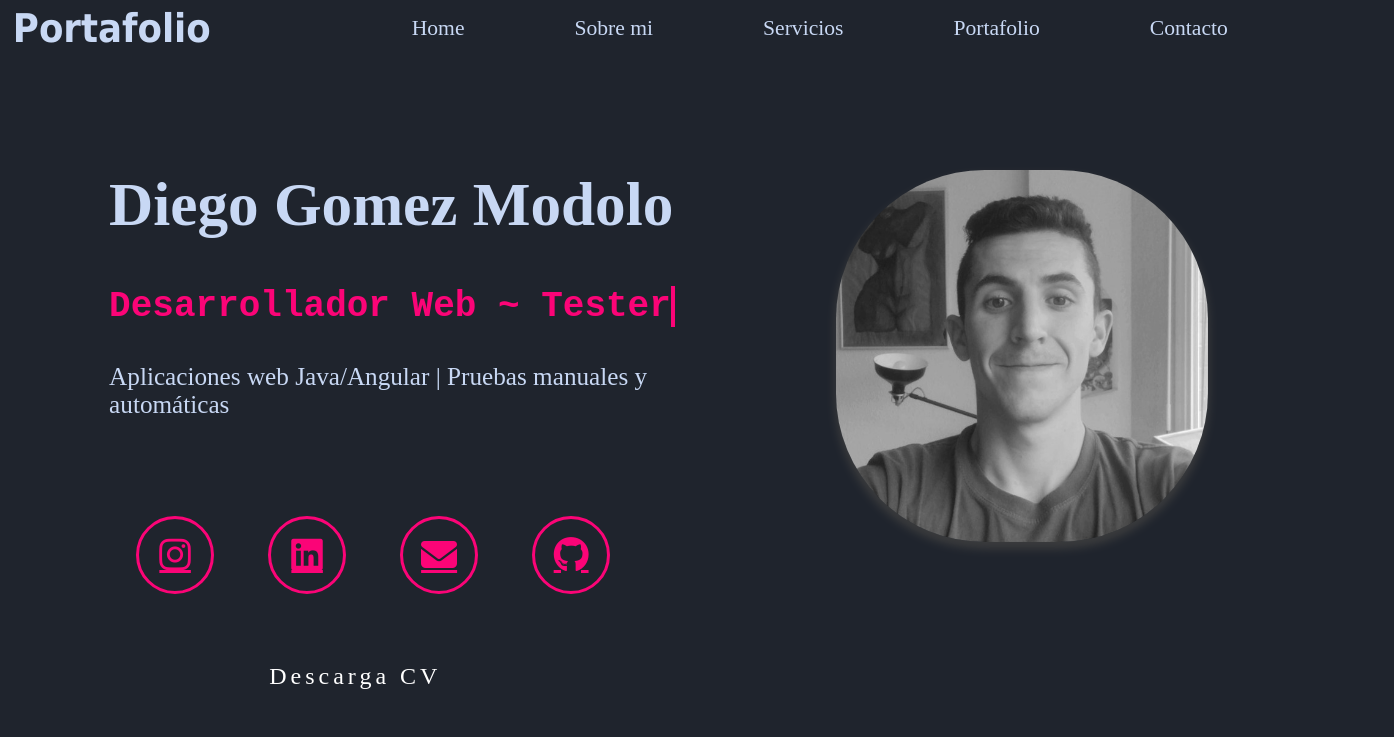
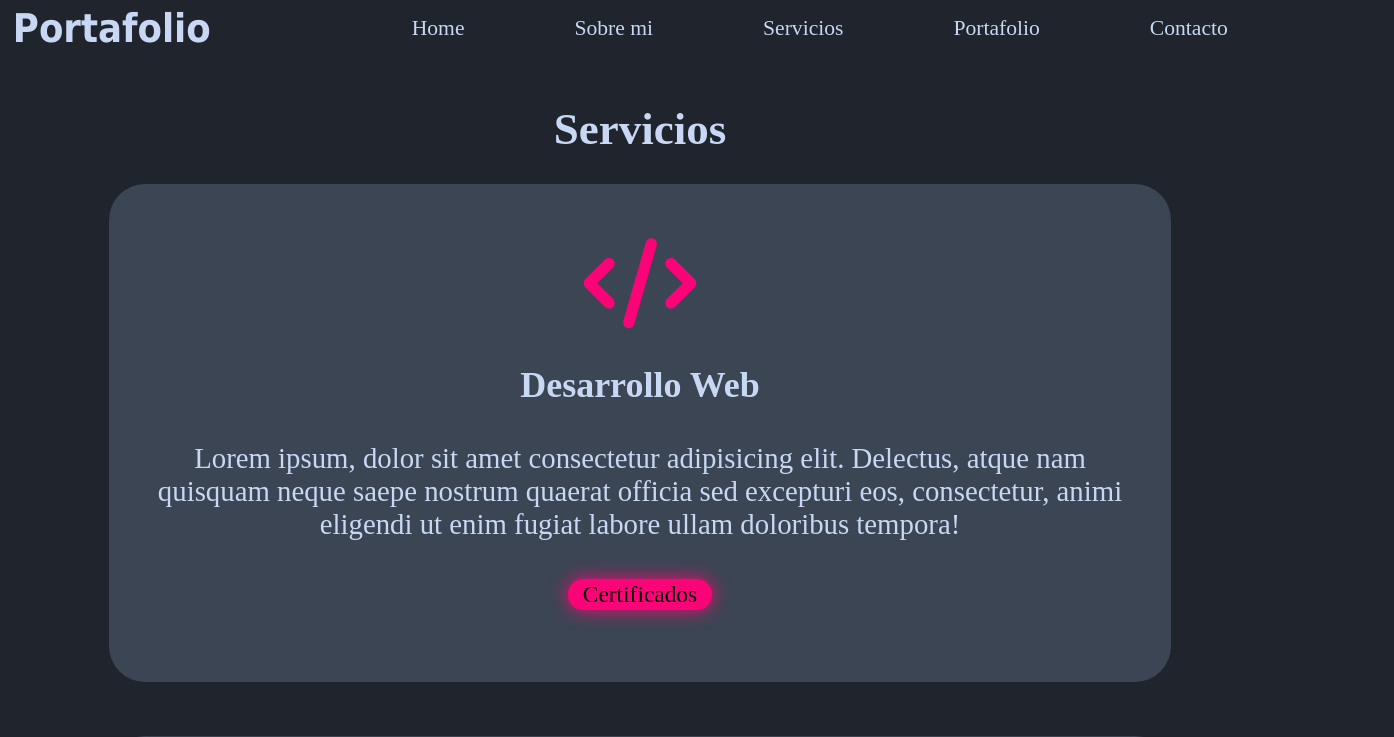
Before and after one commit to Dieote/portfolio-personal, an Angular app: page /services in a window 1280 px wide. Before the commit this address led to /. Shown: the top 737 px of the page, 1394 px wide, since content can reach past the window. Built offline with nearby package versions, Linux system fonts and the light colour scheme.

Commit message:
creacion servicios y estilos generales

```diff
--- a/src/app/app-routing.module.ts
+++ b/src/app/app-routing.module.ts
@@ -2,11 +2,15 @@ import { NgModule } from '@angular/core';
 import { RouterModule, Routes } from '@angular/router';
 
 import { AboutComponent } from './components/about/about.component';
+import { ServicesComponent } from './components/services/services.component';
+import { HomeComponent } from './components/home/home.component';
 
 const routes: Routes = [
   { path: '', redirectTo: 'home', pathMatch: 'full' },
+  { path: 'home', component: HomeComponent },
 
   { path: 'about', component: AboutComponent },
+  { path: 'services', component: ServicesComponent },
 ];
 
 @NgModule({
--- a/src/app/app.component.html
+++ b/src/app/app.component.html
@@ -1,9 +1,4 @@
-<div>
-  <app-header></app-header>
-</div>
-<div>
-  <app-home></app-home>
-</div>
+<app-header></app-header>
 <div>
   <router-outlet></router-outlet>
 </div>
--- a/src/app/app.module.ts
+++ b/src/app/app.module.ts
@@ -6,13 +6,15 @@ import { AppComponent } from './app.component';
 import { HeaderComponent } from './components/header/header.component';
 import { HomeComponent } from './components/home/home.component';
 import { AboutComponent } from './components/about/about.component';
+import { ServicesComponent } from './components/services/services.component';
 
 @NgModule({
   declarations: [
     AppComponent,
     HeaderComponent,
     HomeComponent,
-    AboutComponent
+    AboutComponent,
+    ServicesComponent
   ],
   imports: [
     BrowserModule,
--- a/src/app/components/about/about.component.css
+++ b/src/app/components/about/about.component.css
@@ -1,18 +1,5 @@
-.btn{
-  display: inline-block;
-  padding: .1rem .8rem;
-  background: var(--main-color);
-  border-radius: 4rem;
-  box-shadow: 0 0 1rem var(--main-color);
-  font-size: 1.3rem;
-  color: black;
-  letter-spacing: 400;
-  transition: .5s ease;
-  text-decoration: none ;
-  margin-top: 0.5rem;
-}
-.btn:hover{
-  box-shadow: none;
+.section{
+  display: block;
 }
 .about{
   display: flex;
--- a/src/app/components/about/about.component.html
+++ b/src/app/components/about/about.component.html
@@ -1,4 +1,5 @@
-<div class="section">
+<app-home></app-home>
+<div class="section" #sectionRef>
   <div class="about" id="about">
     <div class="about-img">
       <img src="/assets/plumas.jpg" alt="Image about" />
--- a/src/app/components/about/about.component.ts
+++ b/src/app/components/about/about.component.ts
@@ -1,18 +1,16 @@
-import { AfterViewInit, Component, ElementRef } from '@angular/core';
+import { Component, ElementRef, ViewChild } from '@angular/core';
 
 @Component({
   selector: 'app-about',
   templateUrl: './about.component.html',
   styleUrls: ['./about.component.css'],
 })
-export class AboutComponent implements AfterViewInit {
-  constructor(private elementRef: ElementRef) {}
+export class AboutComponent {
+  @ViewChild('sectionRef', { static: false }) sectionRef!: ElementRef;
 
-  ngAfterViewInit() {
-    const element = this.elementRef.nativeElement;
-    element.scrollIntoView({
-      behavior: 'smooth',
-      block: 'start',
-    });
+  ngAfterViewInit(): void {
+    if (this.sectionRef) {
+      this.sectionRef.nativeElement.scrollIntoView({ behavior: 'smooth' });
+    }
   }
 }
--- a/src/app/components/header/header.component.html
+++ b/src/app/components/header/header.component.html
@@ -1,5 +1,5 @@
 <div class="header">
-  <a routerLink="/" class="logo">Portafolio</a>
+  <a routerLink="/home" class="logo">Portafolio</a>
 
   <div class="menu-icon">
     <i class="fas fa-bars"></i>
@@ -7,7 +7,7 @@
 
   <div>
     <nav class="navbar">
-      <a routerLink="/">Home</a>
+      <a routerLink="/home">Home</a>
       <a routerLink="/about">Sobre mi</a>
       <a routerLink="/services">Servicios</a>
       <a routerLink="/portfolio">Portafolio</a>
--- /dev/null
+++ b/src/app/components/services/services.component.css
@@ -0,0 +1,46 @@
+.section{
+  min-height: auto;
+  padding: 50px 8% 1rem;
+  display: block;
+}
+.services h2{
+  margin-bottom: 5rem;
+}
+.services-box h3{
+  font-size: 2.0rem;
+  font-weight: 700;
+}
+.heading{
+  margin-top: 5%;
+    text-align: center;
+    line-height: 0.8;
+    font-size: 2.5rem;
+}
+.services-container {
+  display: flex;
+  justify-content: center;
+  align-items: center;
+  flex-wrap: wrap;
+  gap: 3rem;
+}
+.services-container .services-box{
+  flex: 1 1 30rem;
+  background: var(--second-bg-color);
+  padding: 3rem 2rem 4rem;
+  border-radius: 2rem;
+  text-align: center;
+  border: 2rem solid var(-bg-color);
+  transition: .5s ease;
+}
+.services-container .services-box:hover{
+border-color: var(--main-color);
+transform: scale(1.02);
+}
+.services-box i {
+  font-size: 5rem;
+  color: var(--main-color);
+}
+.services-box p {
+  font-size: 1.6rem;
+  color: var(-bg-color);
+}
--- /dev/null
+++ b/src/app/components/services/services.component.html
@@ -0,0 +1,51 @@
+<div class="section">
+  <h2 class="heading">Servicios</h2>
+  <div class="services-container">
+    <div class="services-box">
+      <i class="fa fa-code" aria-hidden="true"></i>
+      <h3>Desarrollo Web</h3>
+      <p>
+        Lorem ipsum, dolor sit amet consectetur adipisicing elit. Delectus,
+        atque nam quisquam neque saepe nostrum quaerat officia sed excepturi
+        eos, consectetur, animi eligendi ut enim fugiat labore ullam doloribus
+        tempora!
+      </p>
+      <a href="#" class="btn">Certificados</a>
+    </div>
+
+    <div class="services-box">
+      <i class="fa fa-bug" aria-hidden="true"></i>
+      <h3>Tester QA</h3>
+      <p>
+        Lorem ipsum, dolor sit amet consectetur adipisicing elit. Delectus,
+        atque nam quisquam neque saepe nostrum quaerat officia sed excepturi
+        eos, consectetur, animi eligendi ut enim fugiat labore ullam doloribus
+        tempora!
+      </p>
+      <a href="#" class="btn">Certificado</a>
+    </div>
+
+    <div class="services-box">
+      <i class="fa fa-cutlery" aria-hidden="true"></i>
+      <h3>Camarero | Sommelier</h3>
+      <p>
+        Lorem ipsum, dolor sit amet consectetur adipisicing elit. Delectus,
+        atque nam quisquam neque saepe nostrum quaerat officia sed excepturi
+        eos, consectetur, animi eligendi ut enim fugiat labore ullam doloribus
+        tempora!
+      </p>
+      <a href="#" class="btn">Lista de Restaurantes?</a>
+    </div>
+
+    <div class="services-box">
+      <i class="fa fa-music" aria-hidden="true"></i>
+      <h3>Musico</h3>
+      <p>
+        Lorem ipsum, dolor sit amet consectetur adipisicing elit. Delectus,
+        atque nam quisquam neque saepe nostrum quaerat officia sed excepturi
+        eos, consectetur, animi eligendi ut enim fugiat labore ullam doloribus
+        tempora!
+      </p>
+    </div>
+  </div>
+</div>
--- a/src/styles.css
+++ b/src/styles.css
@@ -10,9 +10,24 @@
 }
 html{
   font-size: 18px;
-  overflow-x: hidden;
 }
 body{
   background: var(--bg-color);
   color: var(--text-color);
 }
+.btn{
+  display: inline-block;
+  padding: .1rem .8rem;
+  background: var(--main-color);
+  border-radius: 4rem;
+  box-shadow: 0 0 1rem var(--main-color);
+  font-size: 1.3rem;
+  color: black;
+  letter-spacing: 400;
+  transition: .5s ease;
+  text-decoration: none ;
+  margin-top: 0.5rem;
+}
+.btn:hover{
+  box-shadow: none;
+}
```
Also changed, not shown: src/app/components/services/services.component.ts (added, +10 -0 lines).
